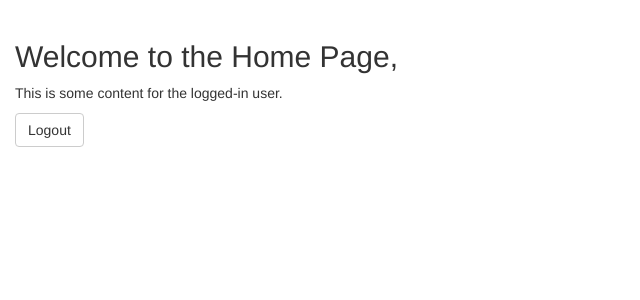
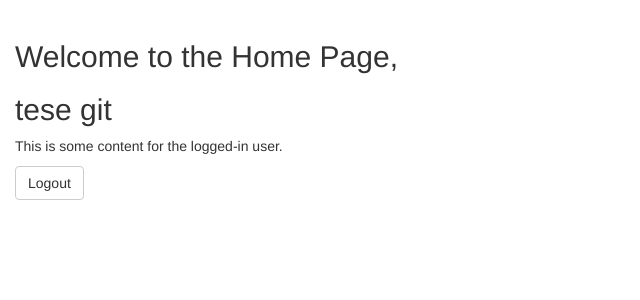
Before and after one commit to wiratkhamphan/go-api-lek, a PHP site: page /register/ in a window 1280 px wide. Shown: the part 68-368 px from the top of the page, without its empty margins (0-640 px from the left). Run offline with PHP 8.4, Linux system fonts and the light colour scheme; the visitor is signed in with stand-in values (Sample User, id 1).

Commit message:
test git

```diff
--- a/frontend/shop/home/index.php
+++ b/frontend/shop/home/index.php
@@ -13,6 +13,7 @@
     ?>
 <div class="container-fluid">
     <h2>Welcome to the Home Page, </h2>
+    <h2>tese git </h2>
     <p>This is some content for the logged-in user.</p>
     <form method="post">
         <button type="submit" name="logout" class="btn btn-default">Logout</button>
```
